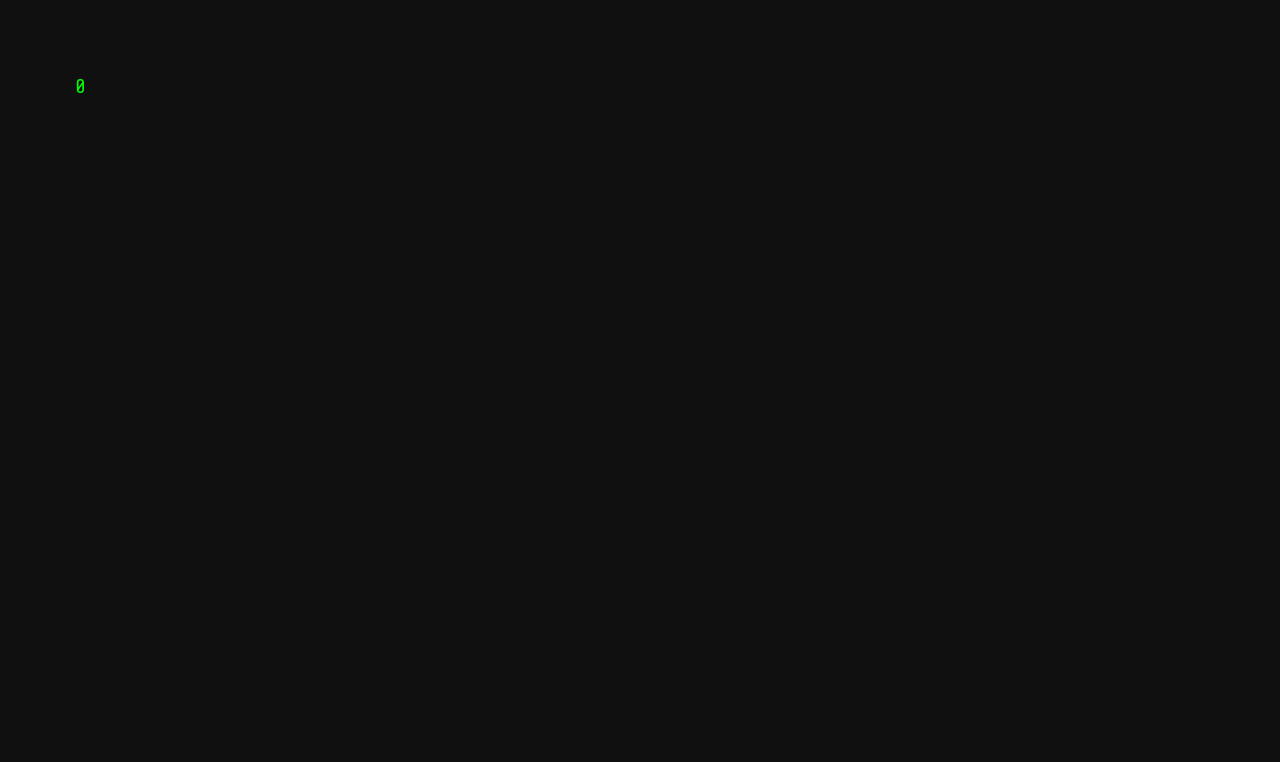
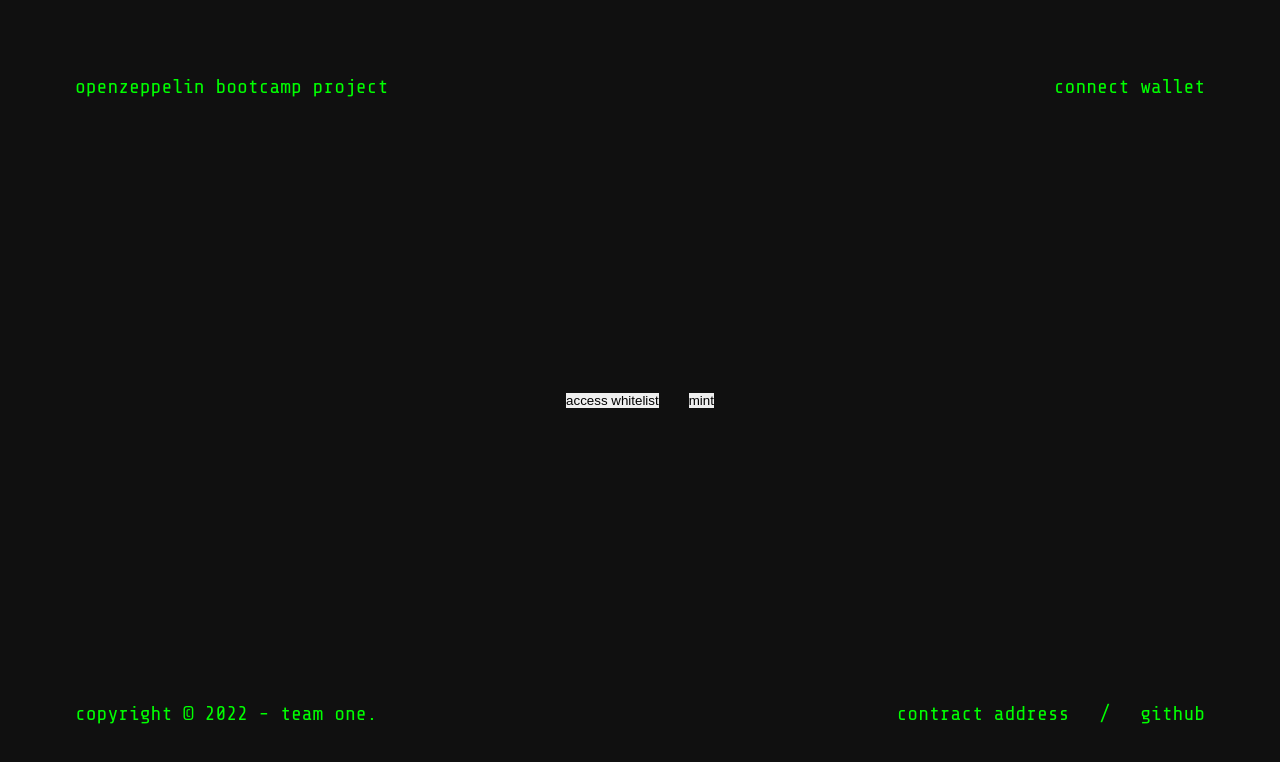
Before and after one commit to mektigboy/OpenZeppelinBootcampProject, a React (Create React App) app in the folder front-end/: page / in a window 1280 px wide. Shown: the top 762 px of the page. Built offline with nearby package versions, Linux system fonts and the light colour scheme.

Commit message:
Update front-end/src/App.js

```diff
--- a/front-end/src/App.js
+++ b/front-end/src/App.js
@@ -48,7 +48,28 @@ function App() {
 
   return (
     <div className="App">
-      {accounts.length && (
+      <div className="box">
+        <div className="top">
+          openzeppelin bootcamp project
+          <a>connect wallet</a>
+        </div>
+        <div className="middle">
+          <div className="buttons">
+            <button className="margin-right">access whitelist</button>
+            <button>mint</button>
+          </div>
+        </div>
+        <div className="bottom">
+          <div>copyright © 2022 - team one.</div>
+          <div className="links">
+            <a className="margin-right">contract address</a>
+            <div className="margin-right">/</div>
+            <a>github</a>
+          </div>
+        </div>
+      </div>
+    </div>
+    /*{ {accounts.length && (
         <div>
           <button onClick={() => setMintAmount(mintAmount - 1)}>-</button>
           {mintAmount}
@@ -56,7 +77,7 @@ function App() {
           <button onClick={handleMint}>Mint</button>
         </div>
       )}
-    </div>
+    </div> }*/
   );
 }
 
```
